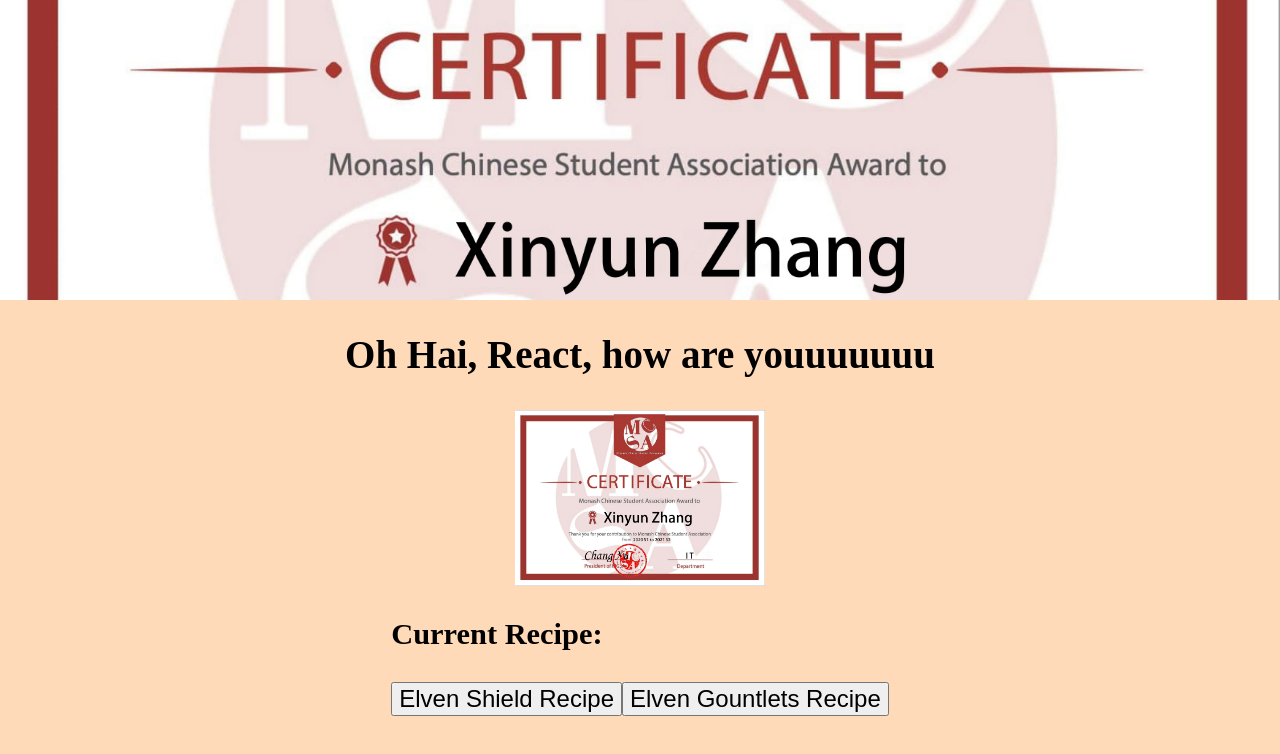
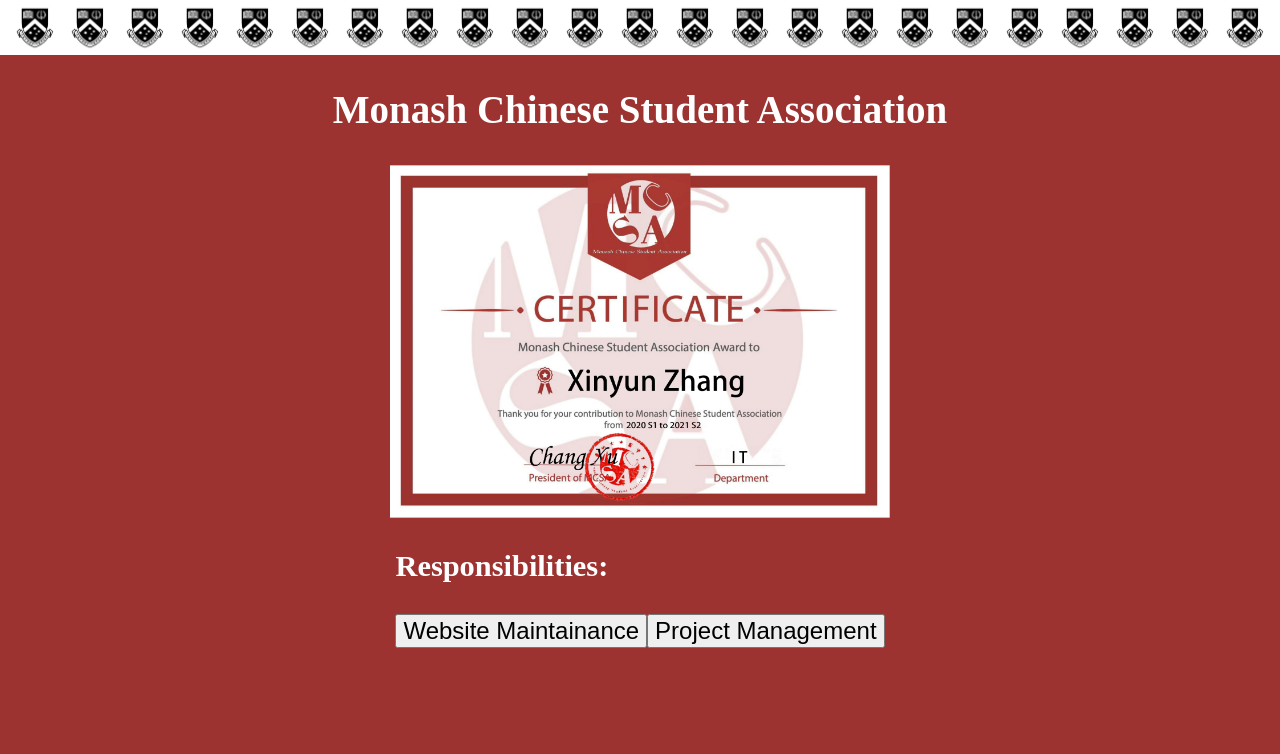
Before and after one commit to XinYun2020/webpack-config, a React app: page / in a window 1280 px wide. Shown: the top 754 px of the page. Built offline with nearby package versions, Linux system fonts and the light colour scheme.

Commit message:
customize

```diff
--- a/src/components/App.jsx
+++ b/src/components/App.jsx
@@ -9,11 +9,12 @@
             <section className = "hero"></section>
             <main>
                 <section>
-                    <h1>Oh Hai, React, how are youuuuuuu</h1>
+                    <h1>Monash Chinese Student Association</h1>
                 </section>
-                <img src={certificate} alt="certificate" width= "250"/>
+                <img src={certificate} alt="certificate" width= "500"/>
                 <Recipes />
             </main>
+            {/* <section className = "hero"></section> */}
 
 
         </>
--- a/src/components/Recipes.jsx
+++ b/src/components/Recipes.jsx
@@ -7,6 +7,7 @@
     leatherStrips: 2,
     ironIngot: 1,
     refinedMoonstone: 4,
+
 };
 
 const elvenGountletsRecipe = {
@@ -27,12 +28,12 @@
     const [recipe, setRecipe] = useState({});
     return (
         <div>
-            <h3>Current Recipe: </h3>
+            <h3>Responsibilities: </h3>
             <button onClick={() => setRecipe(elvenShieldRecipe)}>
-                Elven Shield Recipe
+                Website Maintainance
             </button>
             <button onClick={() => setRecipe(elvenGountletsRecipe)}>
-                Elven Gountlets Recipe
+                Project Management
             </button>
 
             <ul>
--- a/src/styles/_global.scss
+++ b/src/styles/_global.scss
@@ -12,6 +12,7 @@
     display: flex;
     flex-direction: column;
     align-items: center;
+    color: white;
 }
 
 button {
@@ -19,5 +20,5 @@
 }
 
 ul {
-    list-style-image: url("../images/mcsa_it_certificate.jpg");
+    // list-style-image: url("../images/monash.jpeg");
 }
--- a/src/styles/_hero.scss
+++ b/src/styles/_hero.scss
@@ -1,7 +1,7 @@
 .hero {
-    background: url("../images/mcsa_it_certificate.jpg");
-    background-size: cover;
+    background: url("../images/monash.jpeg");
+    background-size: contain; // cover, auto
     background-position: center;
-    min-height: 300px;
+    min-height: 55px;
     width: 100%;
 }
--- a/src/styles/_variables.scss
+++ b/src/styles/_variables.scss
@@ -1,5 +1,5 @@
 :root {
-    --test: #222;
+    --test: white; //#222
 }
 
-$bg: peachpuff;
+$bg: #9C3331; //peachpuff
```
Also changed, not shown: src/images/monash.jpeg (added).
